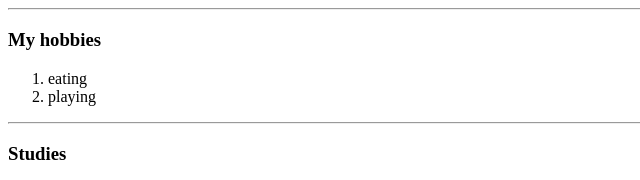
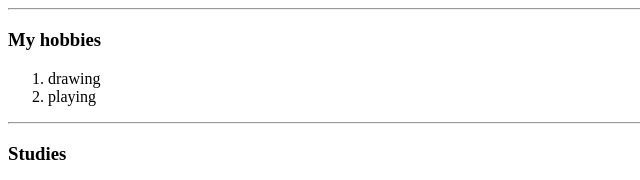
Before and after one commit to arhab07/CV, a plain HTML site: page index.html in a window 1280 px wide. Shown: the part 389-569 px from the top of the page, 0-640 px from the left. Drawn offline with Linux system fonts and the light colour scheme.

Commit message:
Update index.html

```diff
--- a/index.html
+++ b/index.html
@@ -29,7 +29,7 @@
      <hr>
      <h3>My hobbies</h3>
      <ol>
-         <li>eating</li>
+         <li>drawing</li>
          <li>playing</li>
         <!-- <a href="https://twitter.com/Arhab36850521" target="blank" ><li>sleeping</li> </a>  -->
      </ol>
```
